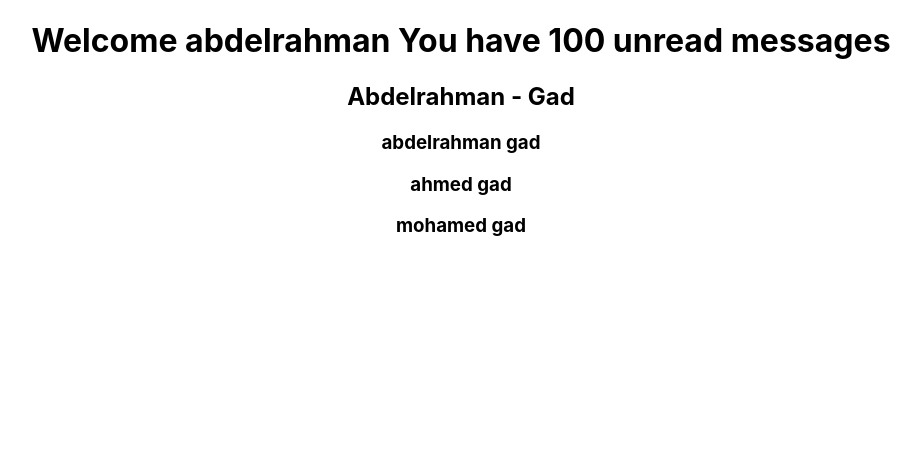
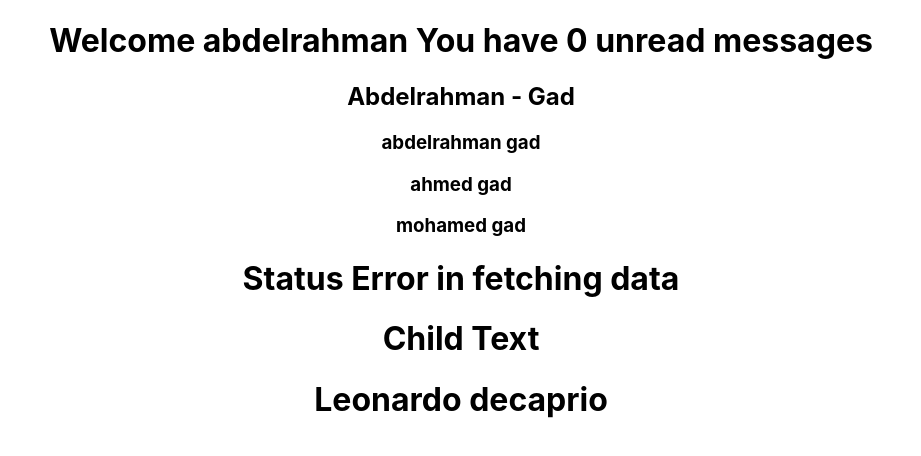
Before and after one commit to abdelrahman-gad/react_typescript_basics, a React (Create React App) app: page / in a window 1280 px wide. Shown: the top 456 px of the page, without its empty margins (179-1100 px from the left). Built offline with nearby package versions, Linux system fonts and the light colour scheme.

Commit message:
advanced proptypes

```diff
--- a/src/App.tsx
+++ b/src/App.tsx
@@ -3,6 +3,9 @@ import './App.css';
 import Greet from './components/Greet';
 import Person from './components/Person';
 import PersonList from './components/PersonList';
+import Status from './components/Status';
+import Heading from './components/Heading';
+import Oscar from './components/Oscar';
 function App() {
 
   const personList = [
@@ -26,9 +29,14 @@ function App() {
   }
   return (
     <div className="App">
-       <Greet  name="abdelrahman" messageCount={100} isLoggedIn={true} />
+       <Greet  name="abdelrahman"  isLoggedIn={true} />
        <Person  name={personName}  />
        <PersonList  names={personList}   />
+       <Status  status='error'   />
+       <Heading>Child Text </Heading>
+        <Oscar>
+          <Heading> Leonardo decaprio </Heading>
+        </Oscar>
     </div>
   );
 }
--- a/src/components/Greet.tsx
+++ b/src/components/Greet.tsx
@@ -1,13 +1,14 @@
 type GreetProps={
     name:string,
-    messageCount:number,
+    messageCount?:number,
     isLoggedIn:boolean
 }
 
  const  Greet = (props:GreetProps) => {
+    const {messageCount=0} = props;
     return (
         <div>
-            {props.isLoggedIn ?  <h1>Welcome {props.name} You have {props.messageCount} unread messages </h1> : <h1>Please Login </h1>}
+            {props.isLoggedIn ?  <h1>Welcome {props.name} You have {messageCount} unread messages </h1> : <h1>Please Login </h1>}
 
         </div>
     );
--- /dev/null
+++ b/src/components/Heading.tsx
@@ -0,0 +1,12 @@
+type HeadingProps = {
+    children:string
+}
+
+const Heading = (props:HeadingProps) =>{
+
+    return <div>
+        <h1> {props.children}</h1>
+    </div>
+
+}
+export default Heading;
--- /dev/null
+++ b/src/components/Oscar.tsx
@@ -0,0 +1,14 @@
+type OscarProps = {
+    children:React.ReactNode
+}
+
+
+const Oscar = ( props:OscarProps)  =>{
+  return (
+      <div>
+       {props.children}
+      </div>
+  );
+}
+
+export default Oscar;
--- /dev/null
+++ b/src/components/Status.tsx
@@ -0,0 +1,21 @@
+type StatusProps = {
+    status: 'loading' | 'error' | 'success'
+}
+
+const Status = (props:StatusProps) =>{
+
+    let message ;
+    if(props.status=='loading'){
+        message= 'Loading...';
+    }else if (props.status== 'success') {
+        message= 'Data Fetched Successfully'
+    }else if(props.status=='error'){
+        message= 'Error in fetching data';
+    }
+
+    return <div>
+        <h1> Status {message}  </h1>
+    </div>
+}
+
+export default Status;
```
